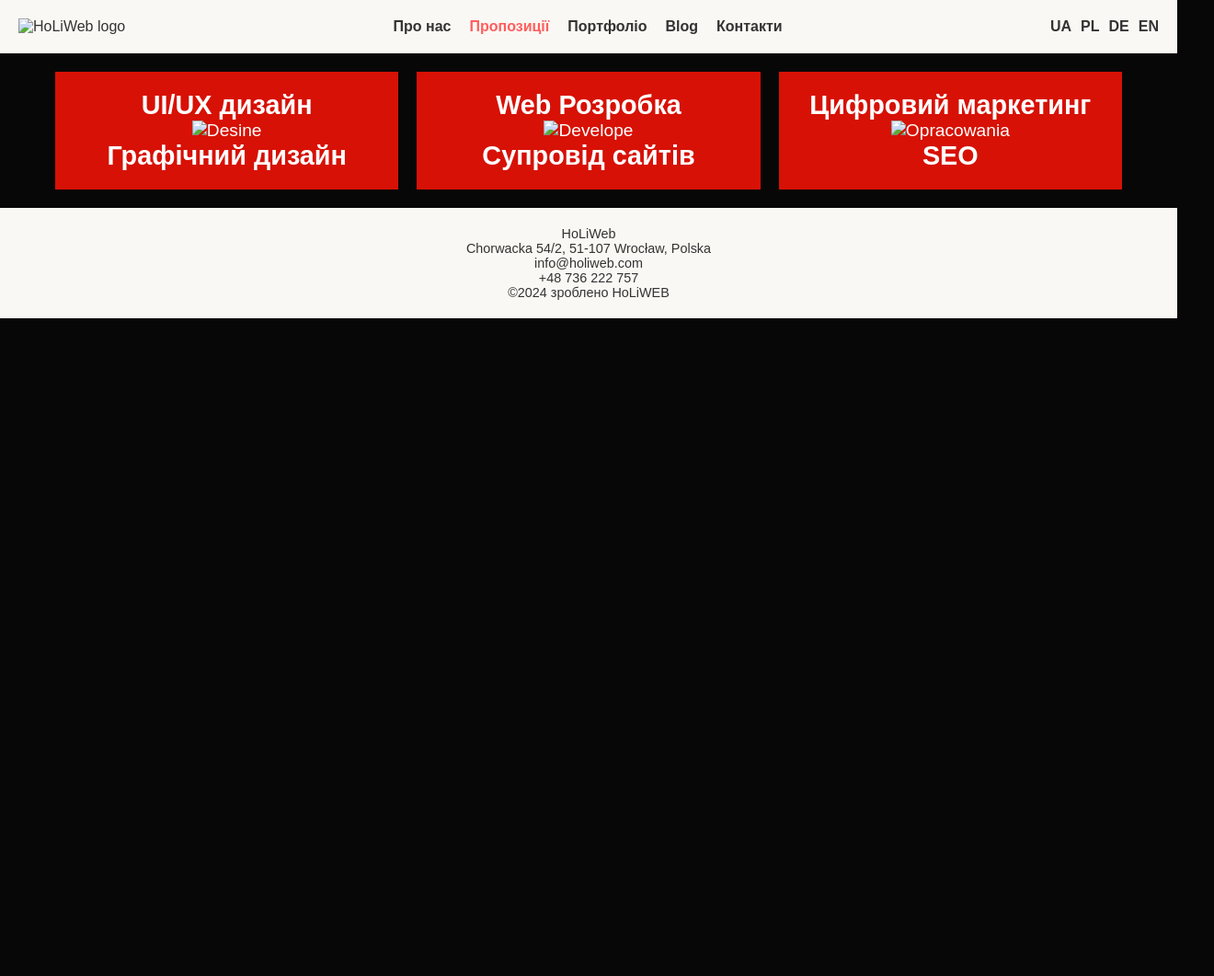
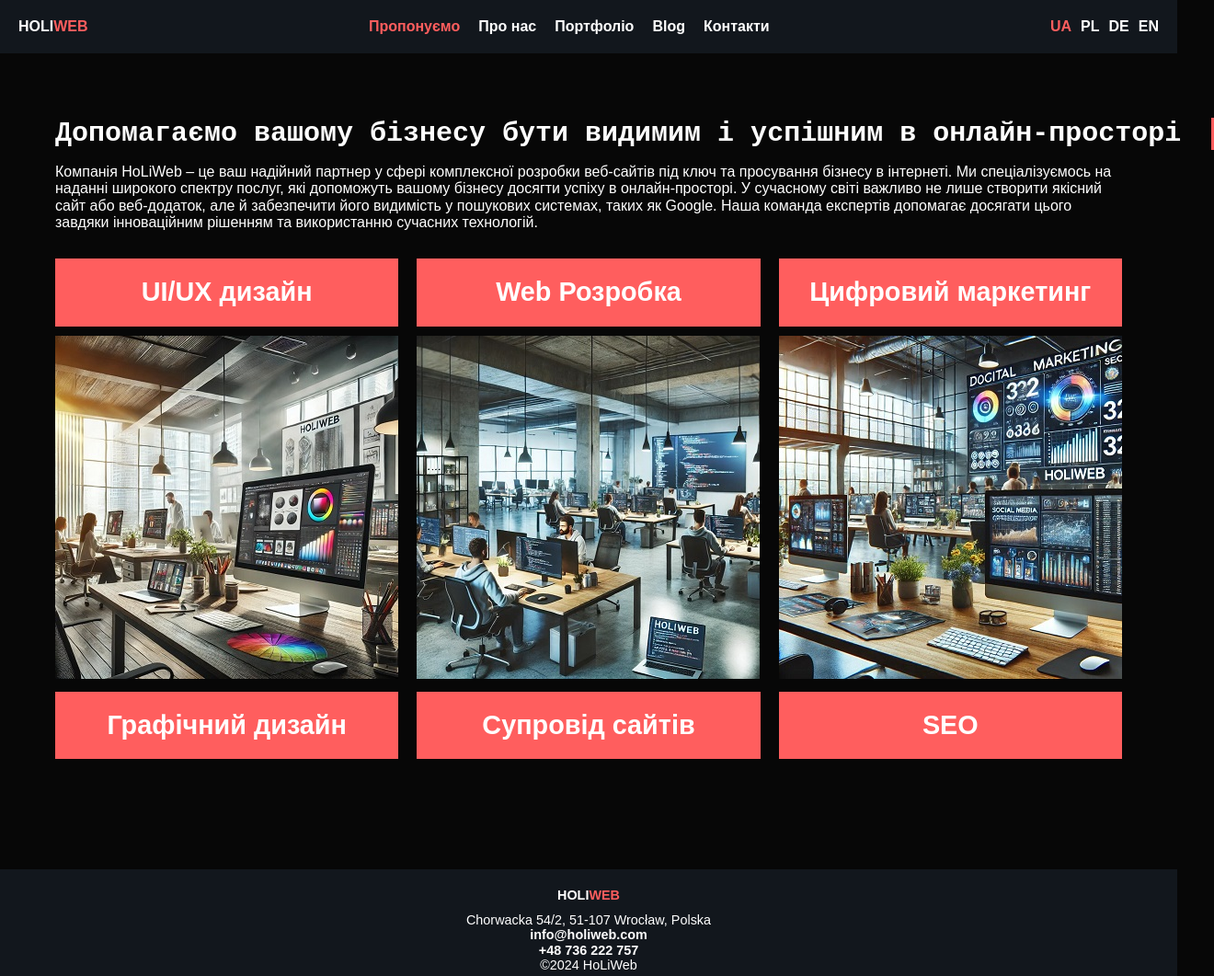
Before and after one commit to holvas/holiweb, a plain HTML site: page index.html in a window 1280 px wide. Shown: the top 1061 px of the page at 92% size, 1320 px wide, since content can reach past the window. Before the commit the page ends 800 px from the top, so only its background shows below. Drawn offline with nearby package versions, Linux system fonts and the light colour scheme.

Commit message:
add img, coding first page

```diff
--- /dev/null
+++ b/css/style.css
@@ -0,0 +1,202 @@
+/*Dropped styles*/
+
+* {
+    box-sizing: border-box;
+}
+
+h1,h2,h3,h4,h5,h6,p {
+    margin: 0;
+  }
+
+  ul {
+    margin: 0;
+    padding-left: 0;
+    list-style: none;
+    color: var(--dark);
+  }
+
+  a {
+    text-decoration: none;
+    font-weight: 700;
+    color: var(--color-light);
+  }
+
+  :root {
+    /* --accent: #e7e9fc;
+    --box-shadow:
+      0px 1px 6px rgba(46, 47, 66, 0.08),
+      0px 1px 1px rgba(46, 47, 66, 0.16),
+      0px 2px 1px rgba(46, 47, 66, 0.08);
+    --dark: #2e2f42;
+    --fill: #8E8F99;
+    --gradient-bg: linear-gradient(rgba(46, 47, 66, 0.7), rgba(46, 47, 66, 0.7));
+    --light: #f4f4fd;
+    --modal: rgba(46, 47, 66, 0.4);
+    --pressed-state: #404bbf;
+    --primary: #4d5ae5;
+    --socicon-footer: rgba(255, 255, 255, 0.1);
+    --success: #31D0AA;
+    --transition: 250ms cubic-bezier(0.4, 0, 0.2, 1);
+    --text: #434455;
+    --white: #ffffff;   */
+    --bg-light: #fbf2f2;
+    --bg-dark: #070707;
+    --second-bg: #12171d;
+    --red: #ff5e5e;
+    --bg-second:#2e3c49;
+    --color-light: #fff;
+  }
+
+body {
+    font-family: 'Arial', sans-serif;
+    background-color: var(--bg-dark);
+    color: var(--color-light);;
+}
+
+header {
+    display: flex;
+    justify-content: space-between;
+    align-items: center;
+    padding: 20px;
+    background-color:var(--second-bg);
+    /* #efdbf6 */
+}
+
+.logo {
+    color: var(--color-light);
+}
+.logo span, .footer-logo span {
+    color: var(--red);
+}
+/* .logo img {
+    width: 100px;
+} */
+
+nav ul {
+    list-style: none;
+    display: flex;
+    gap: 20px;
+}
+
+nav ul li a {
+    text-decoration: none;
+    color: var(--color-light);
+    font-weight: bold;
+}
+
+nav ul li a.active {
+    color: var(--red);
+}
+
+nav ul li a:hover {
+    color: var(--red);
+}
+
+.languages {
+    display: flex;
+    gap: 10px;
+}
+
+.languages a {
+    text-decoration: none;
+    color: var(--color-light);
+    font-weight: bold;
+}
+
+.languages a:hover {
+    color: var(--red);
+}
+
+.languages a.active {
+    color: var(--red);
+}
+
+main {
+    max-width: 1200px;
+    margin: 0 auto;
+    padding: 20px;
+}
+
+#aboutUs {
+    padding: 60px 0;
+    text-align: center;
+
+}
+.service-grid {
+    display: grid;
+    grid-template-columns: repeat(3, 1fr);
+    grid-gap: 20px;
+    margin-top: 30px;
+    margin-bottom: 100px;
+}
+
+.title-text {
+    width: 70ch;
+    text-align: left;
+    color: white;
+    font-family: monospace;
+    font-size: 30px;
+    white-space: nowrap; /* не переносить текст на другую строку */
+    overflow: hidden; /* скрываем переполнение контентом */
+    border-right: 3px solid red; /* рисуем курсор */
+    animation: cursor 0.75s step-end infinite, printed_text 5s steps(29);
+    margin-bottom: 15px;
+    margin-top: 50px;
+  }
+
+  @keyframes cursor {
+    0% {
+      border-color: var(--bg-dark);
+    }
+
+    50% {
+      border-color: var(--red);
+    }
+
+    100% {
+      border-color: var(--bg-dark);
+    }
+  }
+
+  @keyframes printed_text {
+    from {
+      width: 0;
+    }
+  }
+
+.service-title {
+    background-color: var(--red);
+    padding: 20px;
+    text-align: center;
+    color: var(--color-light);
+    font-size: 1.2em;
+}
+
+.service-img {
+    display: block;
+    width: 100%;
+    height: auto;
+    object-fit: cover;
+    margin: 10px 0;
+}
+
+footer {
+    text-align: center;
+    padding: 20px;
+    background-color:var(--second-bg);
+    font-size: 0.9em;
+}
+
+.footer-logo {
+    padding-bottom: 10px;
+    font-weight: 700;
+}
+
+footer a {
+    color: var(--color-light);
+    text-decoration: none;
+}
+
+footer a:hover {
+    color: var(--red);
+}
--- a/index.html
+++ b/index.html
@@ -6,25 +6,37 @@
     <meta name="viewport" content="width=device-width, initial-scale=1.0">
     <meta http-equiv="X-UA-Compatible" content="IE=edge">
     <title>HoLiWeb</title>
-    <link rel="stylesheet" href="style.css">
+    <link rel="preconnect" href="https://fonts.googleapis.com" />
+    <link rel="preconnect" href="https://fonts.gstatic.com" crossorigin />
+    <link rel="stylesheet" href="https://fonts.googleapis.com/css2?family=Raleway:wght@800&family=Roboto:wght@400;500;700;900&display=swap"/>
+    <link
+      rel="stylesheet"
+      href="https://cdnjs.cloudflare.com/ajax/libs/modern-normalize/1.1.0/modern-normalize.min.css"
+      integrity="sha512-wpPYUAdjBVSE4KJnH1VR1HeZfpl1ub8YT/NKx4PuQ5NmX2tKuGu6U/JRp5y+Y8XG2tV+wKQpNHVUX03MfMFn9Q=="
+      crossorigin="anonymous"
+      referrerpolicy="no-referrer"
+    />
+    <link rel="stylesheet" href="./css/style.css">
 </head>
 
 <body>
     <header>
         <div class="logo">
-            <img src="logo.png" alt="HoLiWeb logo">
+            <!-- <img src="logo.png" alt="HoLiWeb logo"> -->
+            <a href="#">HOLI<span>WEB</span></a>
         </div>
         <nav>
             <ul>
-                <li><a href="#">Про нас</a></li>
-                <li><a href="#" class="active">Пропозиції</a></li>
+                <li><a href="#" class="active">Пропонуємо</a></li>
+                <li><a href="#aboutUs">Про нас</a></li>
                 <li><a href="#">Портфоліо</a></li>
                 <li><a href="#">Blog</a></li>
                 <li><a href="#">Контакти</a></li>
             </ul>
         </nav>
+
         <div class="languages">
-            <a href="#">UA</a>
+            <a href="#" class="active">UA</a>
             <a href="#">PL</a>
             <a href="#">DE</a>
             <a href="#">EN</a>
@@ -32,37 +44,59 @@
     </header>
 
     <main>
+        <h1 class="title-text">Допомагаємо вашому бізнесу бути видимим і успішним в онлайн-просторі</h1>
+        <section>
+            <!-- <h2 id="aboutUs">Дізнайся більше про компанію HoLiWeb</h2> -->
+            <p>
+                Компанія HoLiWeb – це ваш надійний партнер у сфері комплексної розробки веб-сайтів під ключ та просування бізнесу в інтернеті. Ми спеціалізуємось на наданні широкого спектру послуг, які допоможуть вашому бізнесу досягти успіху в онлайн-просторі. У сучасному світі важливо не лише створити якісний сайт або веб-додаток, але й забезпечити його видимість у пошукових системах, таких як Google. Наша команда експертів допомагає досягати цього завдяки інноваційним рішенням та використанню сучасних технологій.
+            </p>
+
+        </section>
+
         <section class="service-grid">
             <div class="service-wrap">
-                <div class="service-img">
+                <div class="service-title">
                     <h2>UI/UX дизайн</h2>
                 </div>
-                <div>
-                    <img src="desine.jpg" alt="Desine">
+                <div class="service-img">
+                    <img src="./img/desine1.jpg" alt="Desiners of company in office">
                 </div>
-                <div>
+                <div class="service-title">
                     <h2>Графічний дизайн</h2>
                 </div>
             </div>
             <div class="service-wrap">
-                <h2>Web Розробка</h2>
-                <img src="develope.jpg" alt="Develope">
-                <h2>Супровід сайтів</h2>
+                <div class="service-title">
+                    <h2>Web Розробка</h2>
+                </div>
+                <div class="service-img">
+                    <img src="./img/develope1.jpg" alt="Develope">
+                </div>
+                <div class="service-title">
+                    <h2>Супровід сайтів</h2>
+                </div>
             </div>
             <div class="service-wrap">
-                <h2>Цифровий маркетинг</h2>
-                <img src="opracowania.jpg" alt="Opracowania">
-                <h2>SEO</h2>
+                <div class="service-title">
+                    <h2>Цифровий маркетинг</h2>
+                </div>
+                 <div class="service-img">
+                    <img src="./img/digitalmarketing1.jpg" alt="Opracowania">
+                 </div>
+                <div class="service-title">
+                    <h2>SEO</h2>
+                </div>
+
             </div>
         </section>
     </main>
 
     <footer>
-        <p>HoLiWeb</p>
-        <p>Chorwacka 54/2, 51-107 Wrocław, Polska</p>
-        <p><a href="mailto:holiweb@gmail.com">info@holiweb.com</a></p>
-        <p>+48 736 222 757</p>
-        <p>©2024 зроблено HoLiWEB</p>
+        <p class="footer-logo">HOLI<span>WEB</span></p>
+        <p class="regon">Chorwacka 54/2, 51-107 Wrocław, Polska</p>
+        <p class="contacts"><a href="mailto:holiweb@gmail.com">info@holiweb.com</a></p>
+        <p><a href="tel:+48736222757">+48 736 222 757</a></p>
+        <p>©2024 HoLiWeb</p>
     </footer>
 </body>
 
--- a/style.css
+++ /dev/null
@@ -1,98 +0,0 @@
-* {
-    margin: 0;
-    padding: 0;
-    box-sizing: border-box;
-}
-
-body {
-    font-family: 'Arial', sans-serif;
-    background-color: #070707;
-    color: #333;
-}
-
-header {
-    display: flex;
-    justify-content: space-between;
-    align-items: center;
-    padding: 20px;
-    background-color: #faf8f4;
-}
-
-.logo img {
-    width: 100px;
-}
-
-nav ul {
-    list-style: none;
-    display: flex;
-    gap: 20px;
-}
-
-nav ul li a {
-    text-decoration: none;
-    color: #333;
-    font-weight: bold;
-}
-
-nav ul li a.active {
-    color: #ff5e5e;
-}
-
-.languages {
-    display: flex;
-    gap: 10px;
-}
-
-.languages a {
-    text-decoration: none;
-    color: #333;
-    font-weight: bold;
-}
-
-.languages a:hover {
-    color: #ff5e5e;
-}
-
-main {
-    max-width: 1200px;
-    margin: 0 auto;
-    padding: 20px;
-}
-
-.service-grid {
-    display: grid;
-    grid-template-columns: repeat(3, 1fr);
-    grid-gap: 20px;
-}
-
-.service-wrap {
-    background-color: #d71105;
-    /*#2e3c49*/
-    padding: 20px;
-    text-align: center;
-    color: white;
-    font-size: 1.2em;
-}
-
-.service img {
-    width: 100%;
-    height: 200px;
-    object-fit: cover;
-    margin-bottom: 10px;
-}
-
-footer {
-    text-align: center;
-    padding: 20px;
-    background-color: #faf8f4;
-    font-size: 0.9em;
-}
-
-footer a {
-    color: #333;
-    text-decoration: none;
-}
-
-footer a:hover {
-    color: #ff5e5e;
-}
```
Also changed, not shown: img/desine.jpg (added), img/desine1.jpg (added), img/develope.jpg (added), img/develope1.jpg (added), img/digitalmarketing.jpg (added), img/digitalmarketing1.jpg (added), 1 other file.
